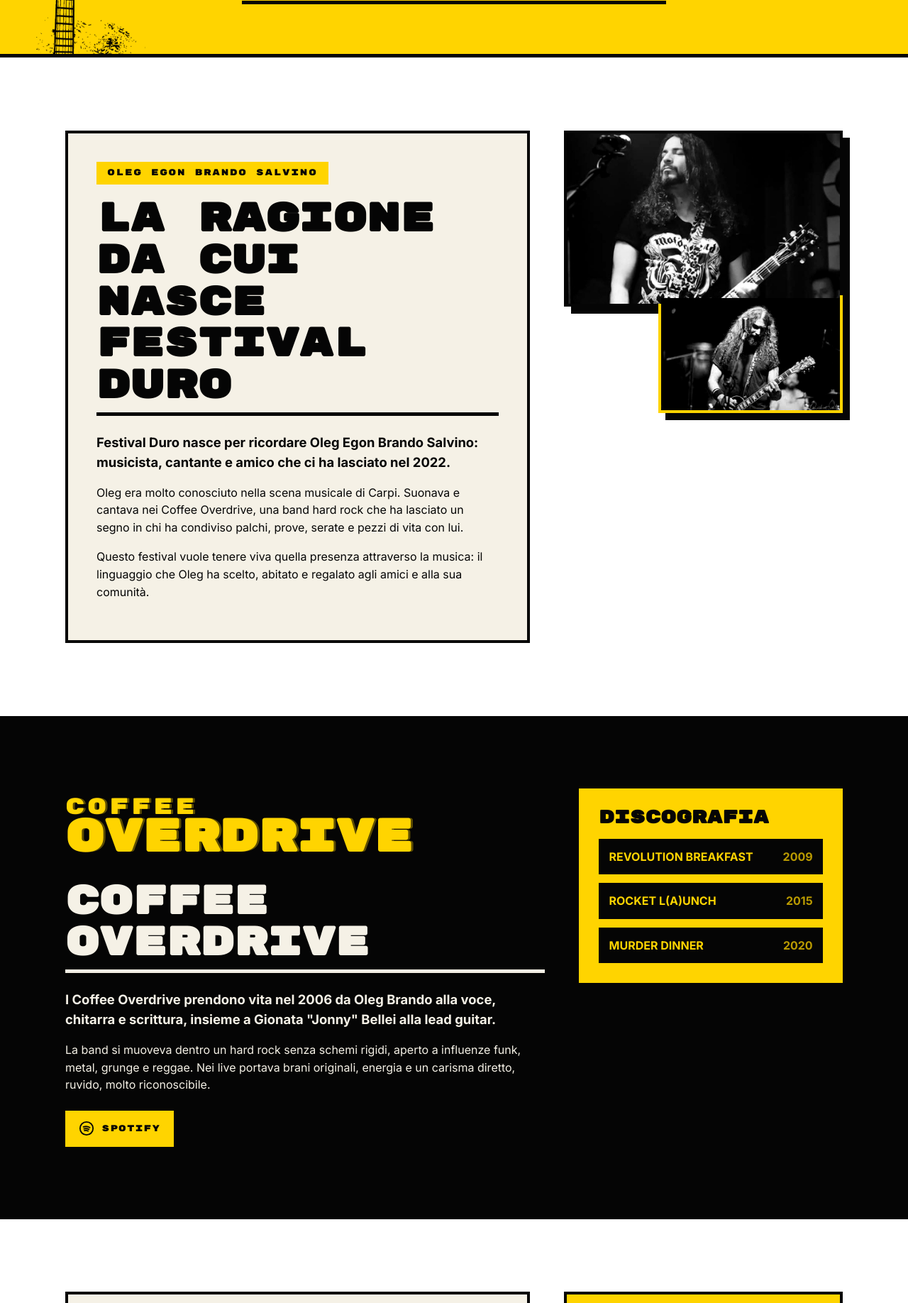
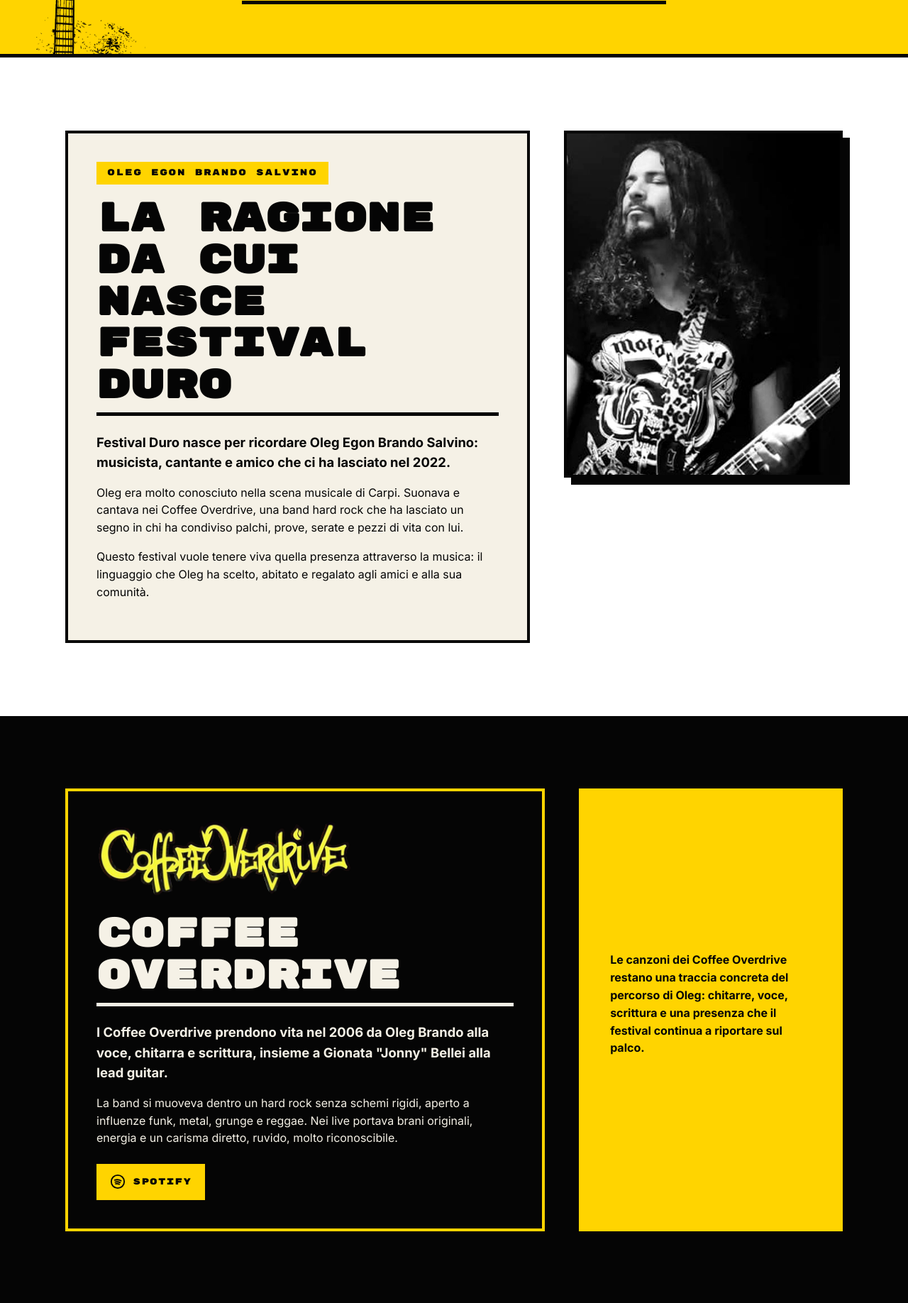
Before and after one commit to DrQuatermass/FestivalDuro, a Django app: page /in-memoria-di-oleg/ in a window 1280 px wide. Shown: the part 353-2189 px from the top of the page at 71% size. Run offline with Django 5.2, Linux system fonts and the light colour scheme; data that the repository does not hold is empty.

Commit message:
Refine Oleg page band layout

```diff
--- a/static/css/main.css
+++ b/static/css/main.css
@@ -731,8 +731,6 @@ h3 { font-size: clamp(1.15rem, 2.5vw, 1.6rem); }
 }
 
 .memorial-panel__photos {
-    display: grid;
-    gap: 1rem;
     align-content: start;
 }
 
@@ -743,64 +741,49 @@ h3 { font-size: clamp(1.15rem, 2.5vw, 1.6rem); }
     box-shadow: 10px 10px 0 var(--black);
 }
 
-.memorial-panel__photos figure:nth-child(2) {
-    width: min(76%, 260px);
-    justify-self: end;
-    margin-top: -2rem;
-    border-color: var(--yellow);
-}
-
 .memorial-panel__photos img {
     width: 100%;
-    aspect-ratio: 16 / 10;
+    aspect-ratio: 4 / 5;
     object-fit: cover;
     filter: grayscale(1) contrast(1.08);
 }
 
 .memorial-music {
     display: grid;
-    grid-template-columns: minmax(0, 1fr) minmax(260px, .55fr);
+    grid-template-columns: minmax(0, 1fr) minmax(240px, .55fr);
     gap: clamp(1.5rem, 4vw, 3rem);
-    align-items: start;
+    align-items: stretch;
+}
+
+.memorial-music__copy,
+.memorial-music__aside {
+    border: 4px solid var(--yellow);
+    padding: clamp(1.5rem, 4vw, 2.5rem);
+}
+
+.memorial-music__aside {
+    display: flex;
+    align-items: center;
+    background: var(--yellow);
+    color: var(--black);
+    font-weight: 800;
 }
 
 .memorial-band-logo {
-    width: fit-content;
+    width: min(100%, 360px);
+    height: auto;
     max-width: 100%;
     margin-bottom: 1.25rem;
-    color: var(--yellow);
-    font-family: var(--display);
-    line-height: .9;
-    text-transform: uppercase;
-}
-
-.memorial-band-logo span,
-.memorial-band-logo strong {
-    display: block;
-}
-
-.memorial-band-logo span {
-    font-size: clamp(1.2rem, 2.8vw, 2rem);
-    letter-spacing: .12em;
-}
-
-.memorial-band-logo strong {
-    font-size: clamp(2rem, 5vw, 4rem);
-    letter-spacing: 0;
+    object-fit: contain;
 }
 
 .memorial-band-logo--coffee {
-    padding: .75rem 0;
-    text-shadow: 3px 0 0 rgba(255, 212, 0, .35);
+    image-rendering: auto;
 }
 
 .memorial-band-logo--crocicchio {
-    color: var(--black);
-    transform: skewX(-8deg);
-}
-
-.memorial-band-logo--crocicchio span {
-    letter-spacing: .18em;
+    width: min(100%, 520px);
+    mix-blend-mode: multiply;
 }
 
 .spotify-link {
@@ -847,46 +830,6 @@ h3 { font-size: clamp(1.15rem, 2.5vw, 1.6rem); }
     stroke-width: 2;
     stroke-linecap: round;
     stroke-linejoin: round;
-}
-
-.memorial-discography {
-    padding: 1.5rem;
-    background: var(--yellow);
-    color: var(--black);
-    border: 4px solid var(--yellow);
-}
-
-.memorial-discography h3 {
-    margin-top: 0;
-}
-
-.memorial-discography ul {
-    display: grid;
-    gap: .75rem;
-    list-style: none;
-    margin: 0;
-    padding: 0;
-}
-
-.memorial-discography a {
-    display: flex;
-    justify-content: space-between;
-    gap: 1rem;
-    padding: .8rem .9rem;
-    background: var(--black);
-    color: var(--yellow);
-    font-weight: 800;
-    text-transform: uppercase;
-}
-
-.memorial-discography a:hover {
-    background: var(--bone);
-    color: var(--black);
-}
-
-.memorial-discography span {
-    color: currentColor;
-    opacity: .72;
 }
 
 .memorial-panel--support .btn {
@@ -1325,16 +1268,6 @@ h3 { font-size: clamp(1.15rem, 2.5vw, 1.6rem); }
         padding: 1.35rem;
     }
 
-    .memorial-panel__photos figure:nth-child(2) {
-        width: min(70%, 220px);
-        margin-top: 0;
-    }
-
-    .memorial-discography a {
-        flex-direction: column;
-        gap: .25rem;
-    }
-
     .spotify-link,
     .spotify-link--dark {
         width: 100%;
--- a/templates/core/memorial.html
+++ b/templates/core/memorial.html
@@ -45,12 +45,6 @@
                          alt="Oleg Egon Brando Salvino sul palco con la chitarra"
                          width="877" height="450">
                 </figure>
-                <figure>
-                    <img src="{% static 'img/oleg-live-small.jpg' %}"
-                         alt="Oleg Egon Brando Salvino durante un concerto"
-                         width="275" height="183"
-                         loading="lazy">
-                </figure>
             </div>
         </div>
     </div>
@@ -59,11 +53,11 @@
 <section class="section section--dark">
     <div class="container">
         <div class="memorial-music">
-            <div>
-                <div class="memorial-band-logo memorial-band-logo--coffee" aria-label="Coffee Overdrive">
-                    <span>Coffee</span>
-                    <strong>Overdrive</strong>
-                </div>
+            <div class="memorial-music__copy">
+                <img src="{% static 'img/logo-coffee-overdrive.png' %}"
+                     alt="Coffee Overdrive"
+                     width="350" height="110"
+                     class="memorial-band-logo memorial-band-logo--coffee">
                 <h2 class="section__title">Coffee Overdrive</h2>
                 <p class="section__lead">
                     I Coffee Overdrive prendono vita nel 2006 da Oleg Brando
@@ -90,13 +84,12 @@
                     Spotify
                 </a>
             </div>
-            <div class="memorial-discography">
-                <h3>Discografia</h3>
-                <ul>
-                    <li><a href="https://music.amazon.com.au/artists/B001YIOOC2/coffee-overdrive" target="_blank" rel="noopener">Revolution Breakfast <span>2009</span></a></li>
-                    <li><a href="https://music.apple.com/us/artist/coffee-overdrive/307736333" target="_blank" rel="noopener">Rocket L(A)unch <span>2015</span></a></li>
-                    <li><a href="https://music.amazon.com/tracks/B089DKJYGR" target="_blank" rel="noopener">Murder Dinner <span>2020</span></a></li>
-                </ul>
+            <div class="memorial-music__aside">
+                <p>
+                    Le canzoni dei Coffee Overdrive restano una traccia concreta
+                    del percorso di Oleg: chitarre, voce, scrittura e una presenza
+                    che il festival continua a riportare sul palco.
+                </p>
             </div>
         </div>
     </div>
@@ -106,10 +99,10 @@
     <div class="container">
         <div class="memorial-panel memorial-panel--support">
             <div class="memorial-panel__copy">
-                <div class="memorial-band-logo memorial-band-logo--crocicchio" aria-label="Fratelli Crocicchio">
-                    <span>Fratelli</span>
-                    <strong>Crocicchio</strong>
-                </div>
+                <img src="{% static 'img/logo-fratelli-crocicchio.png' %}"
+                     alt="Fratelli Crocicchio"
+                     width="2000" height="1000"
+                     class="memorial-band-logo memorial-band-logo--crocicchio">
                 <h2 class="section__title">Fratelli Crocicchio</h2>
                 <p class="section__lead">
                     Nel 2023 i Fratelli Crocicchio pubblicano
@@ -121,10 +114,6 @@
                     memoria, amicizia e un nome che continua a girare tra chi lo
                     ha conosciuto e chi lo scopre attraverso i dischi.
                 </p>
-                <a href="https://music.apple.com/it/album/compendio-di-metallo-malvagio/1715705135"
-                   class="btn"
-                   target="_blank"
-                   rel="noopener">Ascolta l'album</a>
                 <a href="https://open.spotify.com/search/Fratelli%20Crocicchio%20Brando"
                    class="spotify-link spotify-link--dark"
                    target="_blank"
```
Also changed, not shown: static/img/logo-coffee-overdrive.png (added), static/img/logo-fratelli-crocicchio.png (added).
